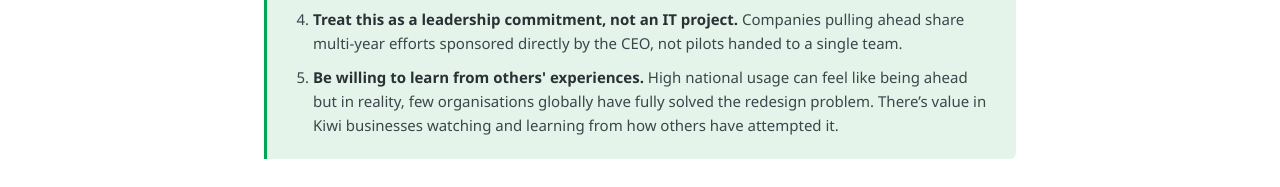
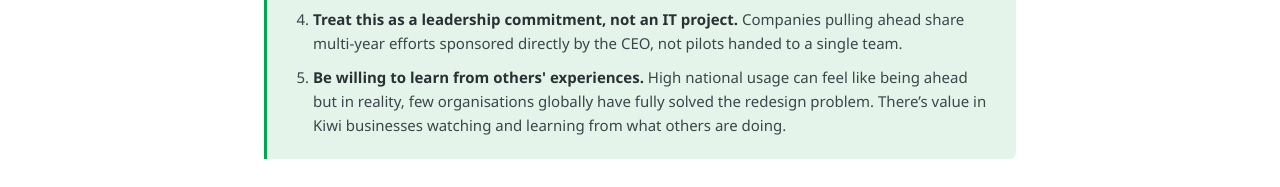
Before and after one commit to EmilyWu371/nz-ai-workforce, a plain HTML site: page index.html in a window 1280 px wide. Shown: the part 488-675 px from the top of the page. Drawn offline with nearby package versions, Linux system fonts and the light colour scheme.

Commit message:
Update index.html

```diff
--- a/index.html
+++ b/index.html
@@ -144,7 +144,7 @@ footer li{margin-bottom:4px}
       <li><b>Pick one high-value workflow and redesign it end to end</b> rather than spreading AI thinly. Choose one with a clear before/after financial metric, and rebuild the steps, decision rights, and accountability around it.</li>
       <li><b>Fund training and safeguards inside the redesign,</b> not as a separate HR programme. With only a quarter of the workforce trained, a redesign that skips capability-building is likely to underperform its own business case.</li>
       <li><b>Treat this as a leadership commitment, not an IT project.</b> Companies pulling ahead share multi-year efforts sponsored directly by the CEO, not pilots handed to a single team.</li>
-      <li><b>Be willing to learn from others' experiences. </b> High national usage can feel like being ahead but in reality, few organisations globally have fully solved the redesign problem. There&rsquo;s value in Kiwi businesses watching and learning from how others have attempted it.</li>
+      <li><b>Be willing to learn from others' experiences. </b> High national usage can feel like being ahead but in reality, few organisations globally have fully solved the redesign problem. There&rsquo;s value in Kiwi businesses watching and learning from what others are doing. </li>
     </ol>
   </div>
 </div>
```
